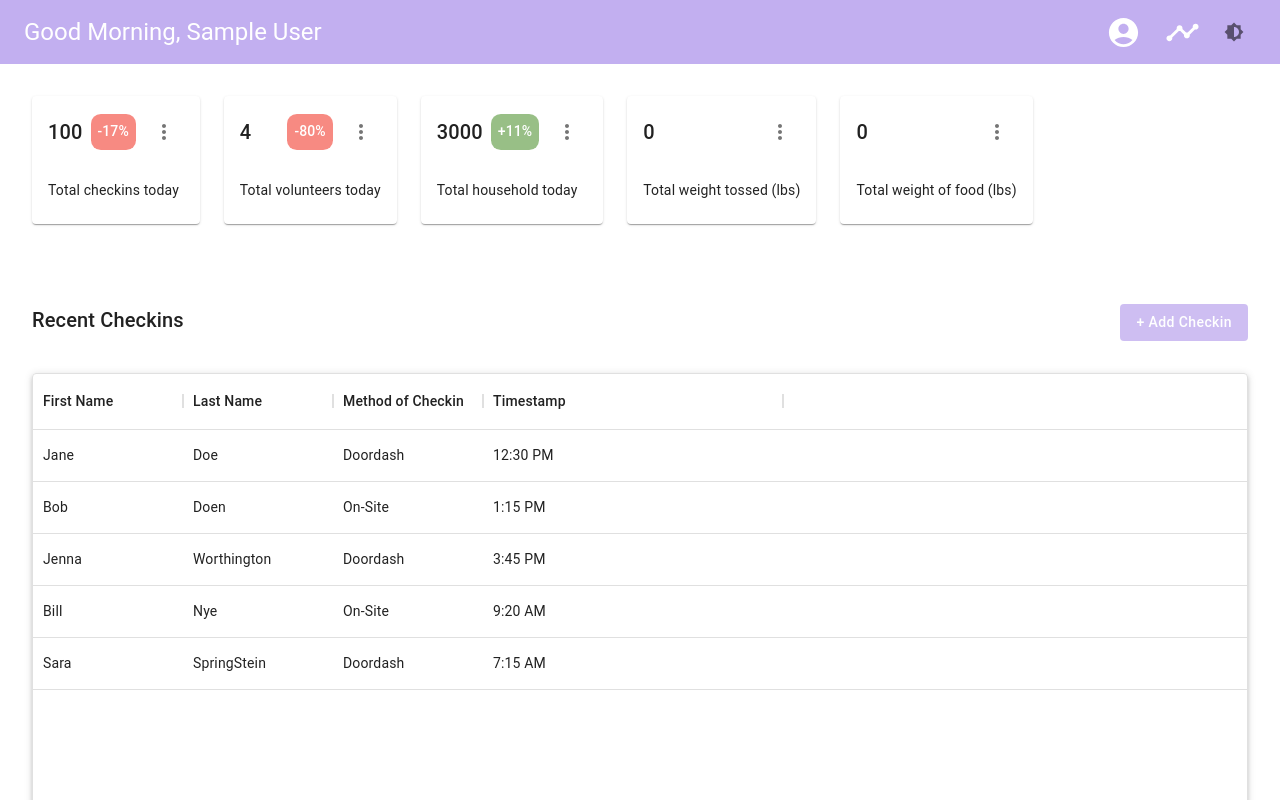
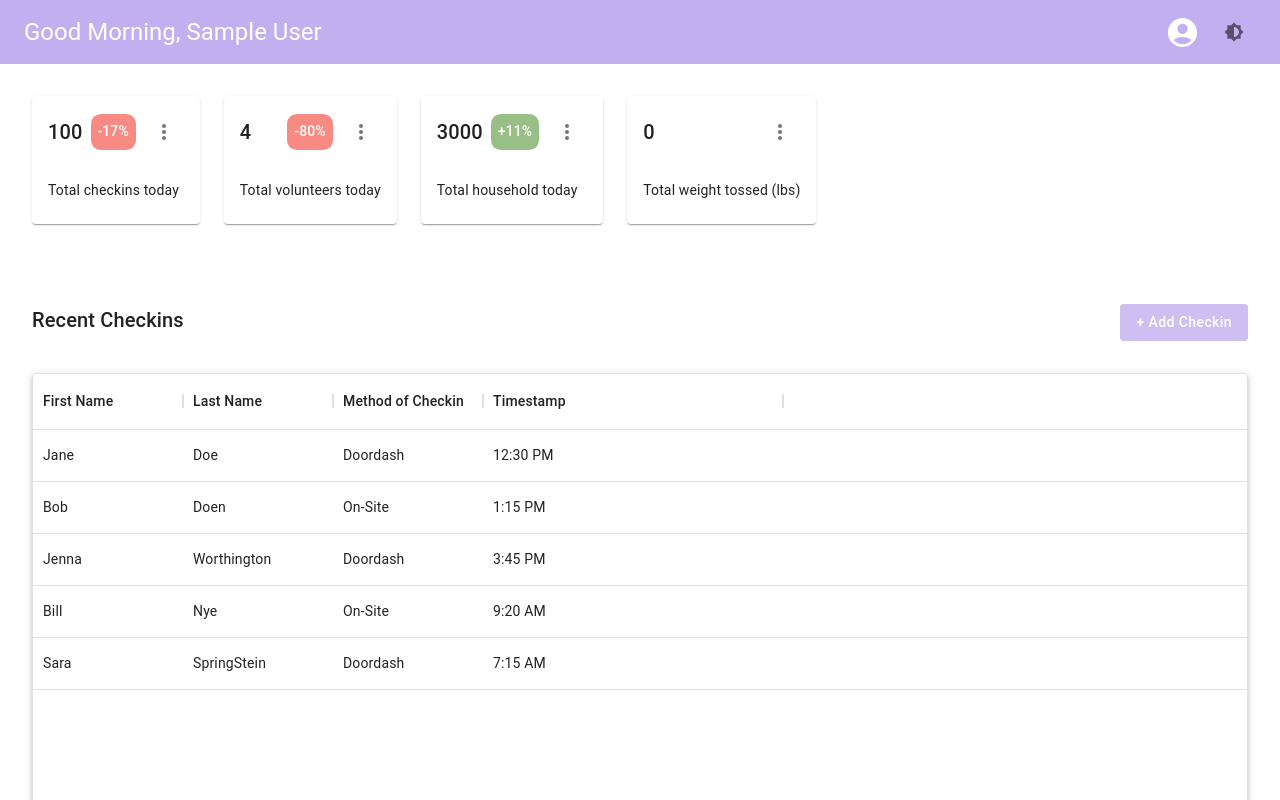
Before and after one commit to CareCrate/PantryPilot, a Next.js app in the folder carecrate/: page /dashboard in a window 1280 px wide. Shown: the top 800 px of the page. Built offline with nearby package versions, Linux system fonts and the light colour scheme; no server answers; sample sign-in values are in the browser's storage.

Commit message:
Feature! Admin only modals, views.

```diff
--- a/carecrate/src/components/navbar.tsx
+++ b/carecrate/src/components/navbar.tsx
@@ -7,6 +7,7 @@ import { ChangeEvent, useState } from "react";
 import { GetServerSideProps } from 'next';
 import { useSession, getSession, GetSessionParams, signOut } from 'next-auth/react';
 import { Session } from 'next-auth';
+import { SessionUser } from '@/types';
 
 interface NavbarProps {
     toggleMode: () => void;
@@ -14,6 +15,7 @@ interface NavbarProps {
 
 export default function Navbar({ toggleMode }: NavbarProps) {
     const { data: session, status } = useSession();
+    const user = session?.user as SessionUser | undefined;
     const [anchorEl, setAnchorEl] = useState<null | HTMLElement>(null);
     const handleClose = () => {
         setAnchorEl(null);
@@ -42,9 +44,11 @@ export default function Navbar({ toggleMode }: NavbarProps) {
                                 <IconButton size='large' disableRipple disableFocusRipple disableTouchRipple onClick={handleMenu}>
                                     <AccountCircle fontSize='large' sx={{ color: '#FFF' }}/>
                                 </IconButton>
-                                <IconButton size='large' disableRipple disableFocusRipple disableTouchRipple>
-                                    <TimelineIcon fontSize='large' sx={{ color: '#FFF' }}/>
-                                </IconButton>
+                                {(user?.role === 'admin') && (
+                                    <IconButton size='large' disableRipple disableFocusRipple disableTouchRipple>
+                                        <TimelineIcon fontSize='large' sx={{ color: '#FFF' }}/>
+                                    </IconButton>
+                                )}
                             </>
                         )}
                         <IconButton size='large' onClick={toggleMode}>
--- a/carecrate/src/pages/dashboard.tsx
+++ b/carecrate/src/pages/dashboard.tsx
@@ -5,6 +5,7 @@ import { DataGrid, GridRowsProp, GridColDef } from '@mui/x-data-grid';
 import { useState, useEffect } from 'react';
 import { useSession } from 'next-auth/react';
 import { useRouter } from 'next/router';
+import { SessionUser } from '@/types';
 
 // Available Fields for Mapping
 const fields: GridColDef[] = [
@@ -72,6 +73,7 @@ const data: GridRowsProp = [
 export default function Dashboard() {
     const router = useRouter();
     const { data: session, status } = useSession();
+    const user = session?.user as SessionUser | undefined;
     const [isCheckInModalOpen, setIsCheckInModalOpen] = useState(false)
     const handleAddCheckinClick = () => {
         setIsCheckInModalOpen(true);
@@ -97,9 +99,10 @@ export default function Dashboard() {
                             <DataCard subtitle={'Total weight tossed (lbs)'} value={0} prev={0} showPercent={false} session={session} editTitle={'Change Weight of Food Lost'} editSubtext={'Some cool subtext that makes sense.'} editElements={[
                                 <TextField autoFocus margin="dense" id="weight" label="Weight" type="weight" fullWidth variant="standard" />
                             ]} />
+                            {(user?.role === 'admin') && (
                             <DataCard subtitle={'Total weight of food (lbs)'} value={0} prev={0} showPercent={false} session={session} editTitle={'Change Weight of Food'} editSubtext={'Some cool subtext that makes sense.'} editElements={[
                                 <TextField autoFocus margin="dense" id="weight" label="Weight" type="weight" fullWidth variant="standard" />
-                            ]} />
+                            ]} />)}
                         </Stack>
 
                         {/* TODO: Implement Dynamic List */}
```
